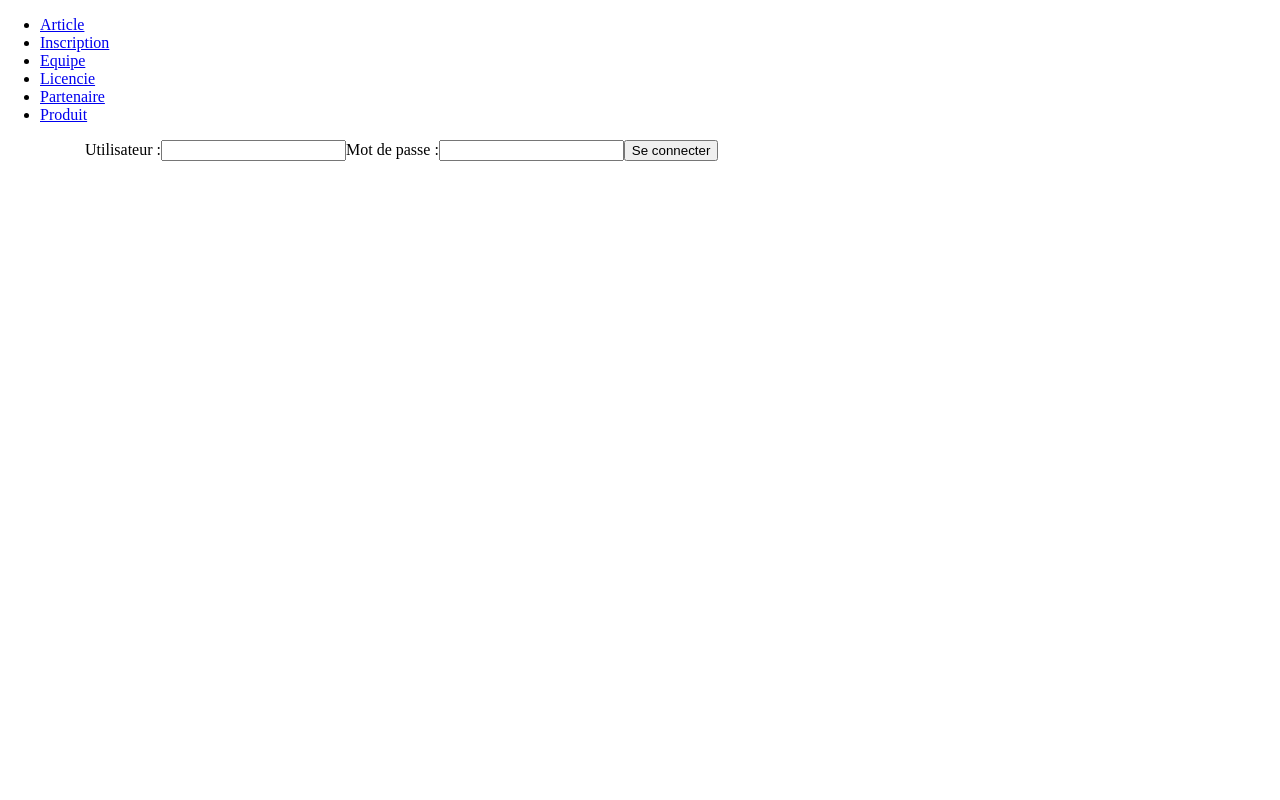
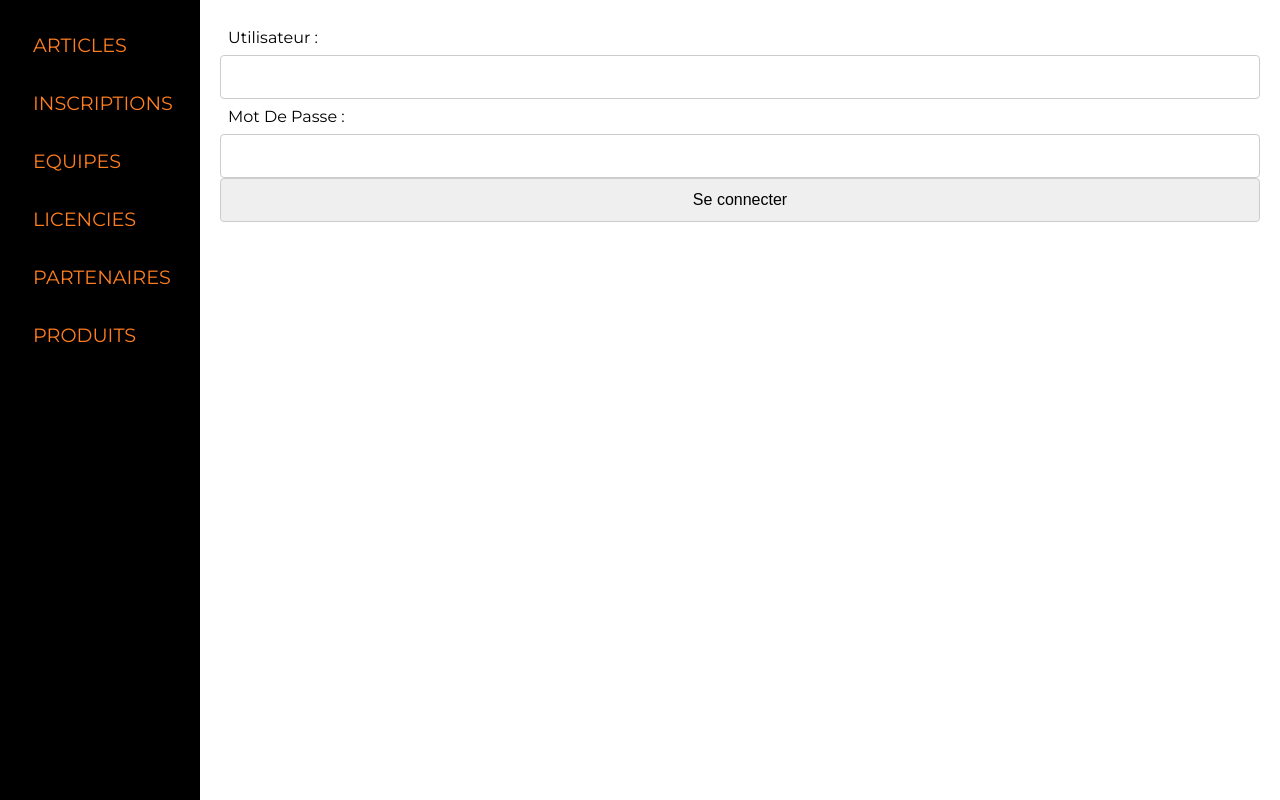
Before and after one commit to Zoochini/hbcgien, a React (Create React App) app: page /__admin in a window 1280 px wide. Built offline with nearby package versions, Linux system fonts and the light colour scheme; a web font is replaced by a local one.

Commit message:
CMS Table reworked css

```diff
--- a/src/components/cms/CMSLayout.js
+++ b/src/components/cms/CMSLayout.js
@@ -1,11 +1,12 @@
 import React from "react";
 import Menu from "./menu/Menu";
+import "../../scss/module/cms.scss";
 
 function CMSLayout({ className, children }) {
   return (
-    <div id="CMSLayout">
+    <div id="cms">
       <Menu />
-      <div id="CMS" className={className + " container"}>
+      <div id="cms-content" className={`cms-content ${className}`}>
         {children}
       </div>
     </div>
--- a/src/components/cms/list/Gestion.js
+++ b/src/components/cms/list/Gestion.js
@@ -7,16 +7,19 @@ export class Gestion extends Component {
   render() {
     let { schema } = this.props.match.params;
     return (
-      <CMSLayout>
-        <div className="row">
-          <Link className="" to={`/__admin/${schema}/new`}>
-            <span className="">Ajouter {schema}</span>
-            <span className="oi oi-plus" title="plus" aria-hidden="true"></span>
-          </Link>
-        </div>
-        <div className="row">
-          <List schema={this.props.match.params.schema} />
-        </div>
+      <CMSLayout className="gestion">
+        <Link className="add-button" to={`/__admin/${schema}/new`}>
+          Ajouter {schema}
+          <svg
+            xmlns="http://www.w3.org/2000/svg"
+            width="24"
+            height="24"
+            viewBox="0 0 24 24"
+          >
+            <path d="M24 9h-9v-9h-6v9h-9v6h9v9h6v-9h9z" />
+          </svg>
+        </Link>
+        <List schema={this.props.match.params.schema} />
       </CMSLayout>
     );
   }
--- a/src/components/cms/list/List.js
+++ b/src/components/cms/list/List.js
@@ -68,7 +68,7 @@ export class List extends Component {
     let { schema } = this.props;
 
     return (
-      <div className="col">
+      <div className="">
         <ListTable data={data} deleteFunction={deleteItem} schema={schema} />
       </div>
     );
--- a/src/components/cms/list/ListTable.js
+++ b/src/components/cms/list/ListTable.js
@@ -6,7 +6,7 @@ export class ListTable extends Component {
   render() {
     let { data, deleteFunction, schema } = this.props;
     return (
-      <table className="table table-hover">
+      <table className="">
         <ListTableHeader data={data[0]} />
         <tbody>
           {data.map((v) => {
--- a/src/components/cms/list/ListTableTh.js
+++ b/src/components/cms/list/ListTableTh.js
@@ -3,7 +3,7 @@ import React, { Component } from 'react'
 export class ListTableTh extends Component {
   render() {
     let { data } = this.props;
-    return <th scope="col">{data}</th>;
+    return <th scope="">{data}</th>;
   }
 }
 
--- a/src/components/cms/list/ListTableTr.js
+++ b/src/components/cms/list/ListTableTr.js
@@ -33,24 +33,28 @@ export class ListTableTr extends Component {
         <ListTableTd
           data={
             <Link to={`${schema}/${id}`}>
-              <span
-                class="oi oi-pencil"
-                title="pencil"
-                aria-hidden="true"
-              ></span>
+              <svg
+                xmlns="http://www.w3.org/2000/svg"
+                width="24"
+                height="24"
+                viewBox="0 0 24 24"
+              >
+                <path d="M7.127 22.562l-7.127 1.438 1.438-7.128 5.689 5.69zm1.414-1.414l11.228-11.225-5.69-5.692-11.227 11.227 5.689 5.69zm9.768-21.148l-2.816 2.817 5.691 5.691 2.816-2.819-5.691-5.689z" />
+              </svg>
             </Link>
           }
         />
         <ListTableTd
           data={
             <Link>
-              <span
-                class="oi oi-x"
-                title="x"
-                aria-hidden="true"
-                data-id={id}
-                onClick={deleteFunction}
-              ></span>
+              <svg
+                xmlns="http://www.w3.org/2000/svg"
+                width="24"
+                height="24"
+                viewBox="0 0 24 24"
+              >
+                <path d="M9 19c0 .552-.448 1-1 1s-1-.448-1-1v-10c0-.552.448-1 1-1s1 .448 1 1v10zm4 0c0 .552-.448 1-1 1s-1-.448-1-1v-10c0-.552.448-1 1-1s1 .448 1 1v10zm4 0c0 .552-.448 1-1 1s-1-.448-1-1v-10c0-.552.448-1 1-1s1 .448 1 1v10zm5-17v2h-20v-2h5.711c.9 0 1.631-1.099 1.631-2h5.315c0 .901.73 2 1.631 2h5.712zm-3 4v16h-14v-16h-2v18h18v-18h-2z" />
+              </svg>
             </Link>
           }
         />
--- a/src/components/cms/menu/Menu.js
+++ b/src/components/cms/menu/Menu.js
@@ -1,16 +1,20 @@
-import React, { Component } from "react";
-import Navbar from "./Navbar";
+import React from "react";
+import { Link, useRouteMatch } from "react-router-dom";
 
-export class Menu extends Component {
-  render() {
-    return (
-      <div className="d-flex flex-column">
-        <nav className="navbar align-items-start">
-          <Navbar />
-        </nav>
-      </div>
-    );
-  }
+function Menu() {
+  //NEED TO PROPER CHANGE
+  const path = "/__admin";
+
+  return (
+    <div className="cms-menu">
+      <Link to={`${path}/articles`}>articles</Link>
+      <Link to={`${path}/inscriptions`}>inscriptions</Link>
+      <Link to={`${path}/equipes`}>equipes</Link>
+      <Link to={`${path}/licencies`}>licencies</Link>
+      <Link to={`${path}/partenaires`}>partenaires</Link>
+      <Link to={`${path}/produits`}>produits</Link>
+    </div>
+  );
 }
 
 export default Menu;
--- a/src/scss/module/_mixins.scss
+++ b/src/scss/module/_mixins.scss
@@ -3,3 +3,41 @@
   border: 0;
   padding: 0;
 }
+
+@mixin form {
+  $border-radius-form: 4px;
+
+  label {
+    display: inline-block;
+    padding: 0.5rem;
+    text-transform: capitalize;
+  }
+  input,
+  select {
+    font-size: inherit;
+    display: inline-block;
+    padding: 12px 20px;
+    width: 100%;
+    border: 1px solid #ccc;
+    border-radius: $border-radius-form;
+    outline: none;
+    &:focus {
+      box-shadow: 0px 0px 3px $primary;
+    }
+    &:invalid {
+      box-shadow: 0px 0px 3px red;
+    }
+    &[type="number"] {
+      appearance: textfield;
+    }
+  }
+  .submitButton {
+    text-align: center;
+    text-decoration: none;
+    padding: 0.5rem;
+    color: $secondary;
+    background-color: $primary;
+    border: 1px solid $primary;
+    border-radius: $border-radius-form;
+  }
+}
--- a/src/scss/module/boutique.scss
+++ b/src/scss/module/boutique.scss
@@ -1,42 +1,6 @@
 @import "variables";
 
-@mixin form {
-  $border-radius-form: 4px;
 
-  label {
-    display: inline-block;
-    padding: 0.5rem;
-    text-transform: capitalize;
-  }
-  input,
-  select {
-    font-size: inherit;
-    display: inline-block;
-    padding: 12px 20px;
-    width: 100%;
-    border: 1px solid #ccc;
-    border-radius: $border-radius-form;
-    outline: none;
-    &:focus {
-      box-shadow: 0px 0px 3px $primary;
-    }
-    &:invalid {
-      box-shadow: 0px 0px 3px red;
-    }
-    &[type="number"] {
-      appearance: textfield;
-    }
-  }
-  .submitButton{
-    text-align: center;
-    text-decoration: none;
-    padding: 0.5rem;
-    color: $secondary;
-    background-color: $primary;
-    border: 1px solid $primary;
-    border-radius: $border-radius-form;
-  }
-}
 
 .boutique {
   @include form;
--- /dev/null
+++ b/src/scss/module/cms.scss
@@ -0,0 +1,102 @@
+@import "variables";
+
+@mixin table {
+  table {
+    width: 100%;
+    border-collapse: collapse;
+    border-top: 2px solid $ternary;
+    th {
+      text-transform: capitalize;
+      text-align: left;
+      height: 2.5rem;
+      border-bottom: 2px solid $ternary;
+    }
+    tbody {
+      tr {
+        td {
+          border-bottom: 2px solid $ternary;
+        }
+        &:nth-child(even) {
+          background: $ternary;
+        }
+        &:hover {
+          background: $primary;
+        }
+      }
+    }
+  }
+}
+
+#cms {
+  @include form;
+
+  display: flex;
+  flex-direction: row;
+  min-height: 100vh;
+  font-family: $font-family-content;
+
+  .cms-menu {
+    position: sticky;
+    overflow-y: auto;
+    background: $secondary;
+    color: $primary;
+    display: flex;
+    flex-direction: column;
+    justify-content: start;
+    padding: 1rem;
+    min-width: calc(100vh * 0.25);
+    text-decoration: none;
+
+    a {
+      text-decoration: inherit;
+      text-transform: uppercase;
+      font-size: larger;
+      color: inherit;
+      border: 1px solid $secondary;
+      border-radius: 4px;
+      padding: 0.5rem;
+      margin: 0.5rem;
+      &:hover {
+        transition: all 0.5s;
+        color: $secondary;
+        background: $primary;
+      }
+    }
+  }
+
+  .cms-content {
+    display: flex;
+    flex-direction: column;
+    overflow-y: auto;
+    margin: 10px;
+    padding: 10px;
+    width: 100%;
+    &.gestion {
+      @include table;
+      .add-button {
+        @include noEffectButton;
+        width: fit-content;
+        color: $secondary;
+        margin: 10px;
+        padding: 10px;
+        height: 3rem;
+        border: 1px solid $primary;
+        border-radius: 4px;
+        background: $primary;
+
+        svg {
+          margin-left: 5px;
+          vertical-align: text-bottom;
+        }
+        &:hover {
+          transition: all 0.2s;
+          color: #fff;
+          svg {
+            transition: all 0.2s;
+            fill: #fff;
+          }
+        }
+      }
+    }
+  }
+}
```
